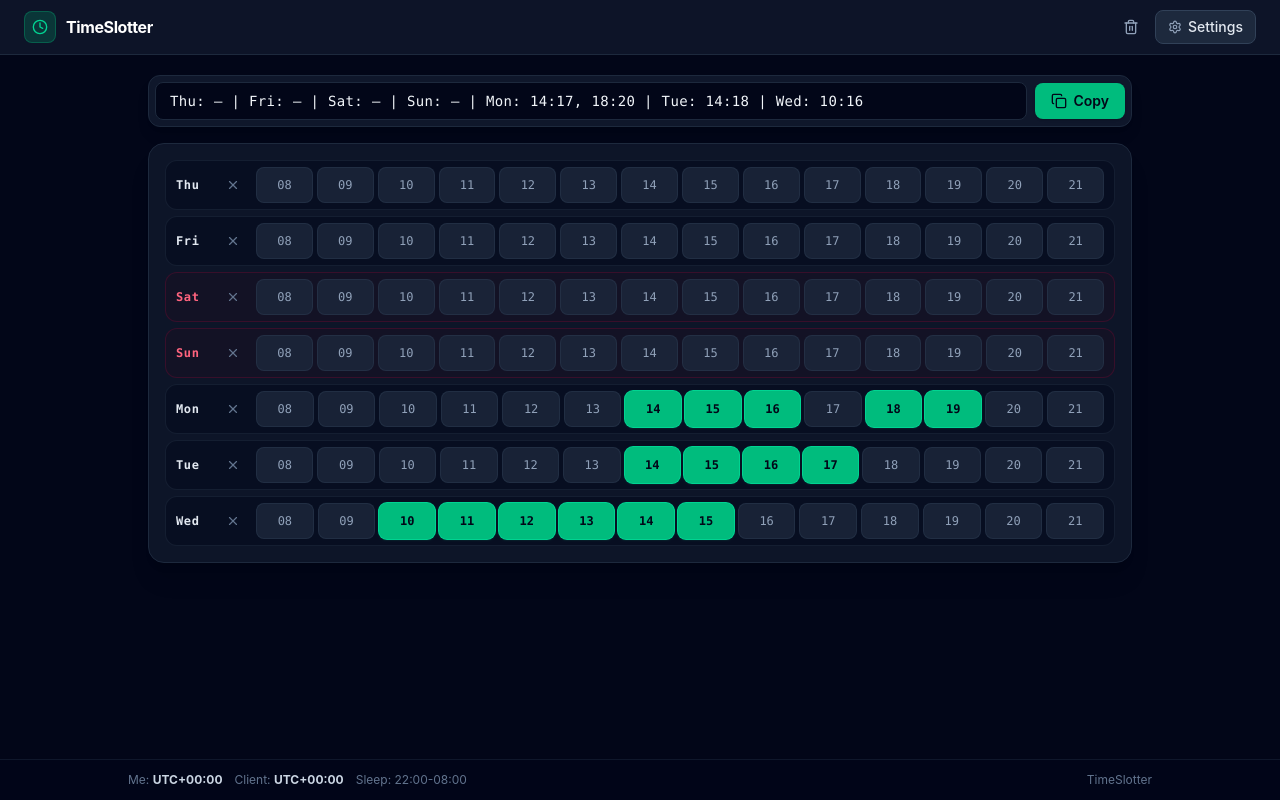
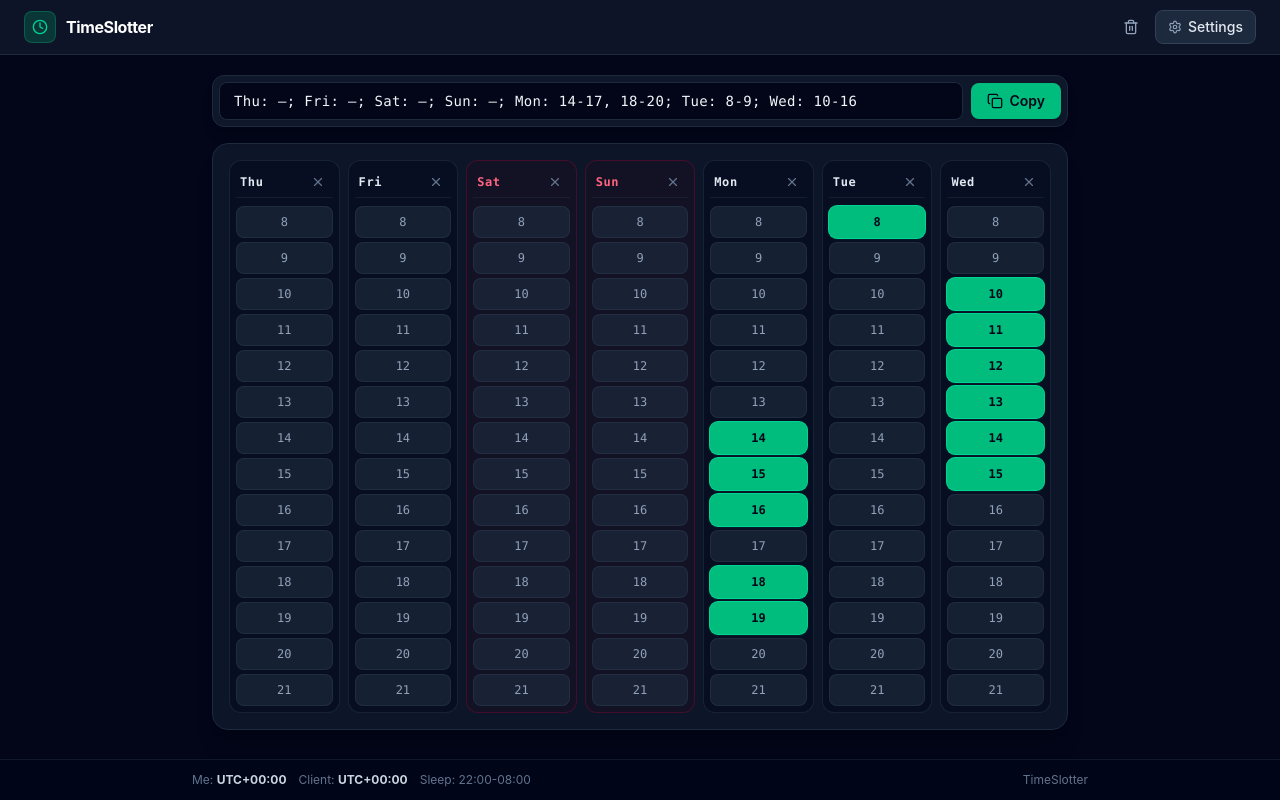
Before and after one commit to Sedancer/availability-range-picker, a React (Vite) app: page / in a window 1280 px wide. Built offline with nearby package versions, Linux system fonts and the light colour scheme.

Commit message:
feat: vertical day columns with hours downwards, hyphenated ranges and semicolon separation

```diff
--- a/src/App.tsx
+++ b/src/App.tsx
@@ -25,9 +25,9 @@ const PREFILLED_SCHEDULE: WeekSchedule = {
   friday: [],
   saturday: [],
   sunday: [],
-  monday: [14, 15, 16, 18, 19], // 14:17, 18:20
-  tuesday: [14, 15, 16, 17],     // 14:18
-  wednesday: [10, 11, 12, 13, 14, 15], // 10:16
+  monday: [14, 15, 16, 18, 19], // 14-17, 18-20
+  tuesday: [8],                 // 8-9
+  wednesday: [10, 11, 12, 13, 14, 15], // 10-16
 };
 
 const SCHEDULE_STORAGE_KEY = 'timeslotter_schedule_v1';
@@ -90,11 +90,11 @@ export const App: React.FC = () => {
       />
 
       {/* Main Container */}
-      <main className="flex-1 max-w-5xl w-full mx-auto p-3 sm:p-5 space-y-4">
-        {/* Editable Availability Input with 1 Copy Button */}
+      <main className="flex-1 max-w-4xl w-full mx-auto p-3 sm:p-5 space-y-4">
+        {/* Editable Single-Line Availability Input with 1 Copy Button */}
         <AvailabilityOutput schedule={schedule} settings={settings} />
 
-        {/* Clean Single-Row Days Grid */}
+        {/* Vertical Columns Grid (Days across, hours down) */}
         <TimeGrid
           schedule={schedule}
           settings={settings}
@@ -111,9 +111,9 @@ export const App: React.FC = () => {
         onResetSettings={handleResetSettings}
       />
 
-      {/* Footer with Info Badges as requested */}
+      {/* Footer with selected preferences */}
       <footer className="border-t border-slate-900 bg-slate-950/80 py-3 px-4 text-xs text-slate-500">
-        <div className="max-w-5xl mx-auto flex flex-wrap items-center justify-between gap-2.5">
+        <div className="max-w-4xl mx-auto flex flex-wrap items-center justify-between gap-2.5">
           <div className="flex items-center gap-3">
             <span>Me: <strong className="text-slate-300">{formatOffset(settings.myTimezoneOffset)}</strong></span>
             <span>Client: <strong className="text-slate-300">{formatOffset(settings.clientTimezoneOffset)}</strong></span>
--- a/src/components/TimeGrid.tsx
+++ b/src/components/TimeGrid.tsx
@@ -21,7 +21,7 @@ export const TimeGrid: React.FC<TimeGridProps> = ({
   const dragStartHourRef = useRef<number | null>(null);
   const initialSelectionOnDragStartRef = useRef<number[]>([]);
 
-  // Compute displayed hours (0..23 or filtered by sleep)
+  // Compute displayed hours (e.g. 8..21 or 0..23)
   const allHours = Array.from({ length: 24 }, (_, i) => i);
   const visibleHours = settings.sleepEnabled
     ? allHours.filter((h) => !isSleepHour(h, settings.sleepStartHour, settings.sleepEndHour))
@@ -53,7 +53,7 @@ export const TimeGrid: React.FC<TimeGridProps> = ({
     [onChangeSchedule]
   );
 
-  // Global mouse up listener to terminate dragging anywhere
+  // Window mouse up listener to terminate dragging anywhere
   useEffect(() => {
     const handleMouseUp = () => {
       if (isDraggingRef.current) {
@@ -66,7 +66,7 @@ export const TimeGrid: React.FC<TimeGridProps> = ({
     return () => window.removeEventListener('mouseup', handleMouseUp);
   }, []);
 
-  // Desktop Mouse Down: LMB = paint green; RMB = erase point
+  // Desktop Mouse Down: LMB = paint green downwards; RMB = erase point
   const handleMouseDown = (
     e: React.MouseEvent,
     dayId: DayOfWeek,
@@ -76,7 +76,7 @@ export const TimeGrid: React.FC<TimeGridProps> = ({
     if (isDisabled) return;
 
     if (e.button === 0) {
-      // Left Click: start canvas paint range
+      // Left Click: start vertical canvas paint range
       isDraggingRef.current = true;
       dragModeRef.current = 'add';
       dragDayIdRef.current = dayId;
@@ -96,13 +96,13 @@ export const TimeGrid: React.FC<TimeGridProps> = ({
     }
   };
 
-  // Canvas Drag Over: smooth horizontal range painting
+  // Canvas Drag Over downwards/upwards within the day column
   const handleMouseEnter = (dayId: DayOfWeek, currentHour: number, isDisabled: boolean) => {
     if (isDisabled || !isDraggingRef.current) return;
 
     if (dragModeRef.current === 'add') {
       if (dragDayIdRef.current === dayId && dragStartHourRef.current !== null) {
-        // Continuous range between startHour and currentHour within the day row
+        // Continuous range between startHour and currentHour vertically
         const start = Math.min(dragStartHourRef.current, currentHour);
         const end = Math.max(dragStartHourRef.current, currentHour);
 
@@ -124,7 +124,7 @@ export const TimeGrid: React.FC<TimeGridProps> = ({
     }
   };
 
-  // Mobile Touch Move: smooth dragging across row
+  // Mobile Touch Drag Move: allows smooth 1-finger painting vertically
   const handleTouchMove = (e: React.TouchEvent, dayId: DayOfWeek) => {
     const touch = e.touches[0];
     if (!touch) return;
@@ -149,14 +149,14 @@ export const TimeGrid: React.FC<TimeGridProps> = ({
 
   return (
     <div
-      className="bg-slate-900/90 border border-slate-800 rounded-2xl p-2.5 sm:p-4 shadow-xl space-y-2 select-none overflow-x-auto"
+      className="bg-slate-900/90 border border-slate-800 rounded-2xl p-3 sm:p-4 shadow-xl select-none overflow-x-auto touch-pan-x"
       onContextMenu={(e) => {
-        // Block browser context menu so RMB acts purely as eraser
+        // Block browser context menu for right-click erasing
         e.preventDefault();
       }}
     >
-      {/* 7 Horizontal Rows (One per Day) */}
-      <div className="min-w-[620px] space-y-1.5">
+      {/* 7 Columns: Each day is a vertical column, hours go downwards (8, 9, 10... 21) */}
+      <div className="grid grid-cols-7 gap-2 min-w-[500px] sm:min-w-full">
         {orderedDays.map((day) => {
           const isWeekendDisabled = settings.disableWeekends && day.isWeekend;
           const selectedHours = isWeekendDisabled ? [] : (schedule[day.id] || []);
@@ -164,16 +164,16 @@ export const TimeGrid: React.FC<TimeGridProps> = ({
           return (
             <div
               key={day.id}
-              className={`flex items-center gap-2 px-2.5 py-1.5 rounded-xl border transition-all ${
+              className={`flex flex-col items-center rounded-xl p-1.5 border transition-all ${
                 isWeekendDisabled
                   ? 'opacity-30 border-slate-800/40 bg-slate-950/40 pointer-events-none'
                   : day.isWeekend
-                  ? 'border-rose-900/30 bg-rose-950/10'
-                  : 'border-slate-800/60 bg-slate-950/40'
+                  ? 'border-rose-900/40 bg-rose-950/10'
+                  : 'border-slate-800/80 bg-slate-950/40'
               }`}
             >
-              {/* Day Label (3 letters) + Clear Button */}
-              <div className="flex items-center justify-between w-18 shrink-0 pr-1">
+              {/* Day Header (3 letters + Clear Button) */}
+              <div className="flex items-center justify-between w-full px-1 py-1 mb-2 border-b border-slate-800/60">
                 <span
                   className={`font-mono text-xs font-bold tracking-wider ${
                     day.isWeekend ? 'text-rose-400' : 'text-slate-200'
@@ -196,14 +196,13 @@ export const TimeGrid: React.FC<TimeGridProps> = ({
                 )}
               </div>
 
-              {/* Hours in a Single Horizontal Row */}
+              {/* Hours Column: Hours going DOWNWARDS (8, 9, 10 ... 21) */}
               <div
                 onTouchMove={(e) => handleTouchMove(e, day.id)}
-                className="flex items-center gap-1 flex-1"
+                className="flex flex-col gap-1 w-full"
               >
                 {visibleHours.map((hour) => {
                   const isSelected = selectedHours.includes(hour);
-                  const hourLabel = String(hour).padStart(2, '0');
 
                   return (
                     <button
@@ -218,13 +217,13 @@ export const TimeGrid: React.FC<TimeGridProps> = ({
                           setHourState(day.id, hour, !isSelected);
                         }
                       }}
-                      className={`group relative flex-1 h-8 sm:h-9 rounded-lg font-mono text-[11px] sm:text-xs flex items-center justify-center transition-all cursor-pointer ${
+                      className={`group relative w-full h-7 sm:h-8 rounded-lg font-mono text-[11px] sm:text-xs flex items-center justify-center transition-all cursor-pointer ${
                         isSelected
                           ? 'bg-emerald-500 hover:bg-emerald-400 text-slate-950 font-bold shadow-xs shadow-emerald-500/30 ring-1 ring-emerald-400'
-                          : 'bg-slate-800/80 hover:bg-slate-700/80 text-slate-400 hover:text-slate-200 border border-slate-700/40'
+                          : 'bg-slate-800/70 hover:bg-slate-700/80 text-slate-400 hover:text-slate-200 border border-slate-700/40'
                       }`}
                     >
-                      <span className="pointer-events-none">{hourLabel}</span>
+                      <span className="pointer-events-none">{hour}</span>
                     </button>
                   );
                 })}
--- a/src/utils/availability.ts
+++ b/src/utils/availability.ts
@@ -58,14 +58,14 @@ function normalizeHour(h: number): number {
   return Math.floor(normalized);
 }
 
-// Format: 14:17 without adding minutes, as requested
+// Format: 8-9, 14-17 (with hyphen, no minutes)
 export function formatSlot(slot: TimeSlot, offsetDiff: number = 0): string {
   const clientStart = normalizeHour(slot.startHour + offsetDiff);
   const clientEnd = normalizeHour(slot.endHour + offsetDiff);
-  return `${clientStart}:${clientEnd}`;
+  return `${clientStart}-${clientEnd}`;
 }
 
-// Always 3 letters (Thu, Fri, Sat...) and always single line separated by pipe
+// Days separated by semicolon '; ', ranges within a day separated by comma ', '
 export function generateAvailabilityString(
   schedule: WeekSchedule,
   settings: AppSettings
@@ -101,5 +101,5 @@ export function generateAvailabilityString(
     parts.push(`${day.shortName}: ${slotsText}`);
   }
 
-  return parts.join(' | ');
+  return parts.join('; ');
 }
```
